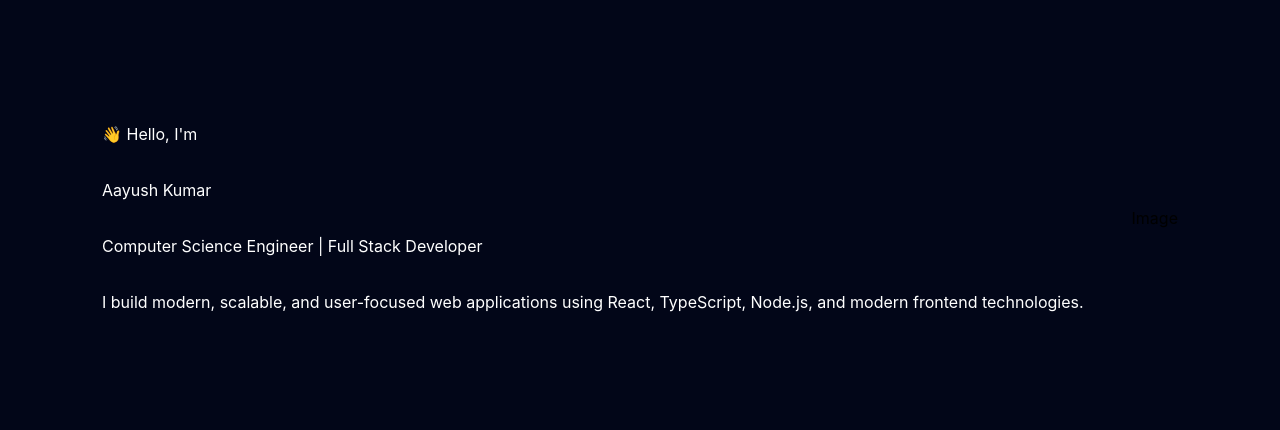
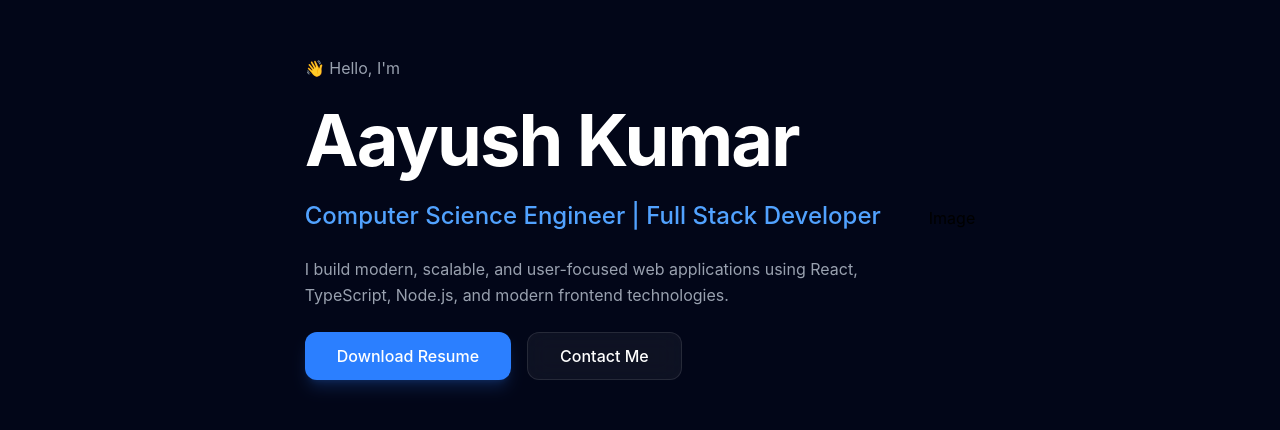
Before and after one commit to AayushJaiswal7/MyPortfolio, a React app: page / in a window 1280 px wide. Shown: the part 182-612 px from the top of the page. Built offline with nearby package versions, Linux system fonts and the light colour scheme; the HTML template or start-up script is replaced by a standard one.

Commit message:
feat: implement HeroContent and CTAButtons components for the hero section

```diff
--- a/src/components/sections/Hero/CTAButtons.tsx
+++ b/src/components/sections/Hero/CTAButtons.tsx
@@ -0,0 +1,15 @@
+import Button from "@/components/ui/Button";
+
+export default function CTAButtons() {
+  return (
+    <div className="flex flex-wrap items-center gap-4">
+      <Button variant="primary" size="lg">
+        Download Resume
+      </Button>
+
+      <Button variant="secondary" size="lg">
+        Contact Me
+      </Button>
+    </div>
+  );
+}
--- a/src/components/sections/Hero/HeroContent.tsx
+++ b/src/components/sections/Hero/HeroContent.tsx
@@ -1,17 +1,26 @@
-// HeroContent.tsx
-
 import { heroData } from "@/constants/hero";
+import CTAButtons from "./CTAButtons";
 
 export default function HeroContent() {
   return (
-    <div className="flex flex-col gap-8 text-white">
-      <p>{heroData.greeting}</p>
+    <div className="flex max-w-2xl flex-col gap-6">
+      <p className="text-base text-gray-400">
+        {heroData.greeting}
+      </p>
 
-      <h1>{heroData.name}</h1>
+      <h1 className="text-5xl font-bold tracking-tight text-white md:text-6xl lg:text-7xl">
+        {heroData.name}
+      </h1>
 
-      <h2>{heroData.role}</h2>
+      <h2 className="text-xl font-medium text-blue-400 md:text-2xl">
+        {heroData.role}
+      </h2>
 
-      <p>{heroData.description}</p>
+      <p className="max-w-xl leading-relaxed text-gray-400">
+        {heroData.description}
+      </p>
+
+      <CTAButtons />
     </div>
   );
 }
```
